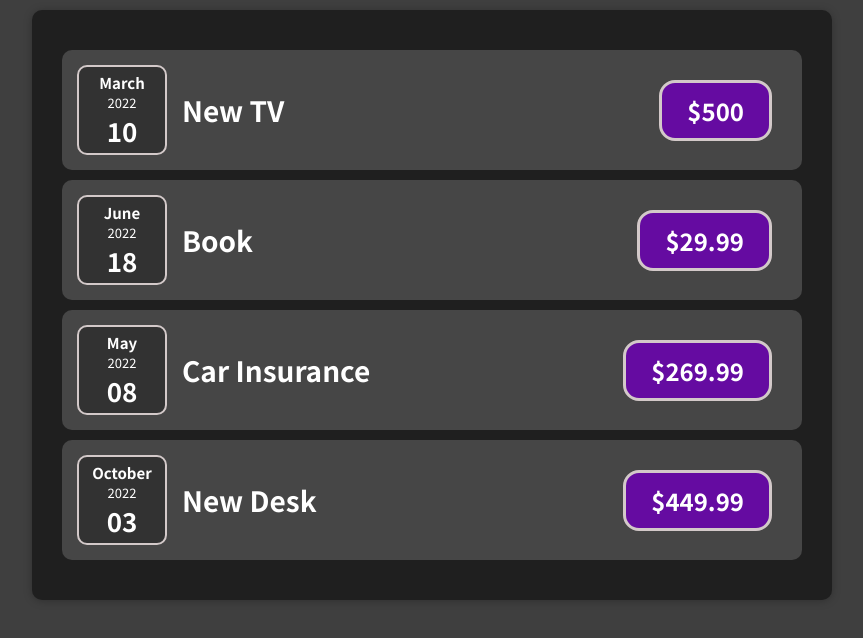
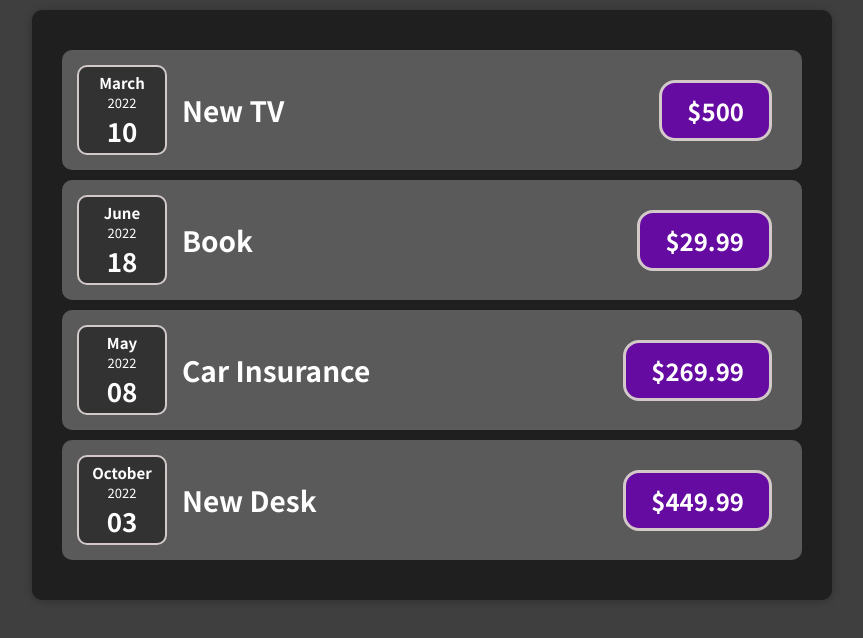
Before and after one commit to Kubenz98/Expense_Tracker, a JavaScript app: page / in a window 1280 px wide. Shown: the top 638 px of the page, without its empty margins (208-1071 px from the left). Built offline with nearby package versions, Linux system fonts and the light colour scheme.

Commit message:
change ExpenseItem color.

```diff
--- a/src/Components/ExpenseItem.css
+++ b/src/Components/ExpenseItem.css
@@ -2,7 +2,7 @@
     display: flex;
     margin: 10px 0;
     padding: 15px;
-    background-color: rgb(70, 70, 70);
+    background-color: rgb(90, 90, 90);
     border-radius: 10px;
   }
 
```
